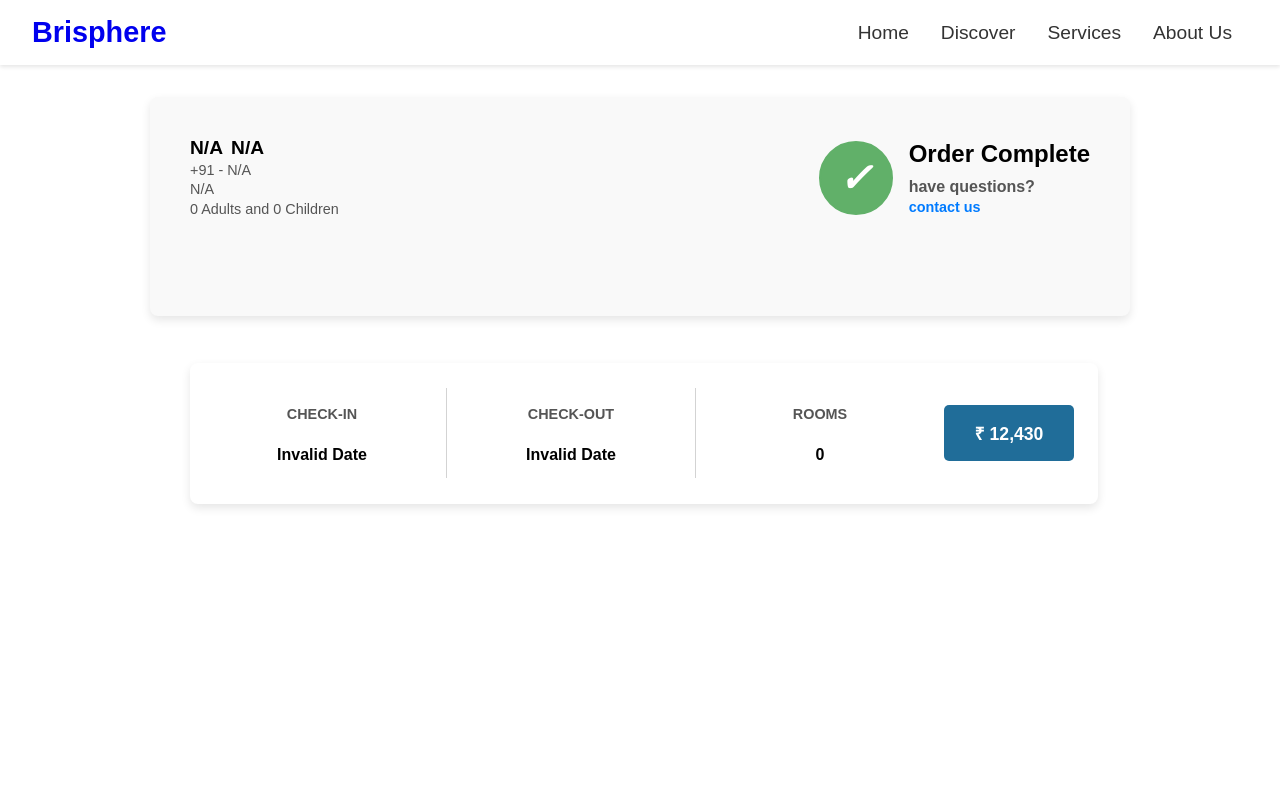
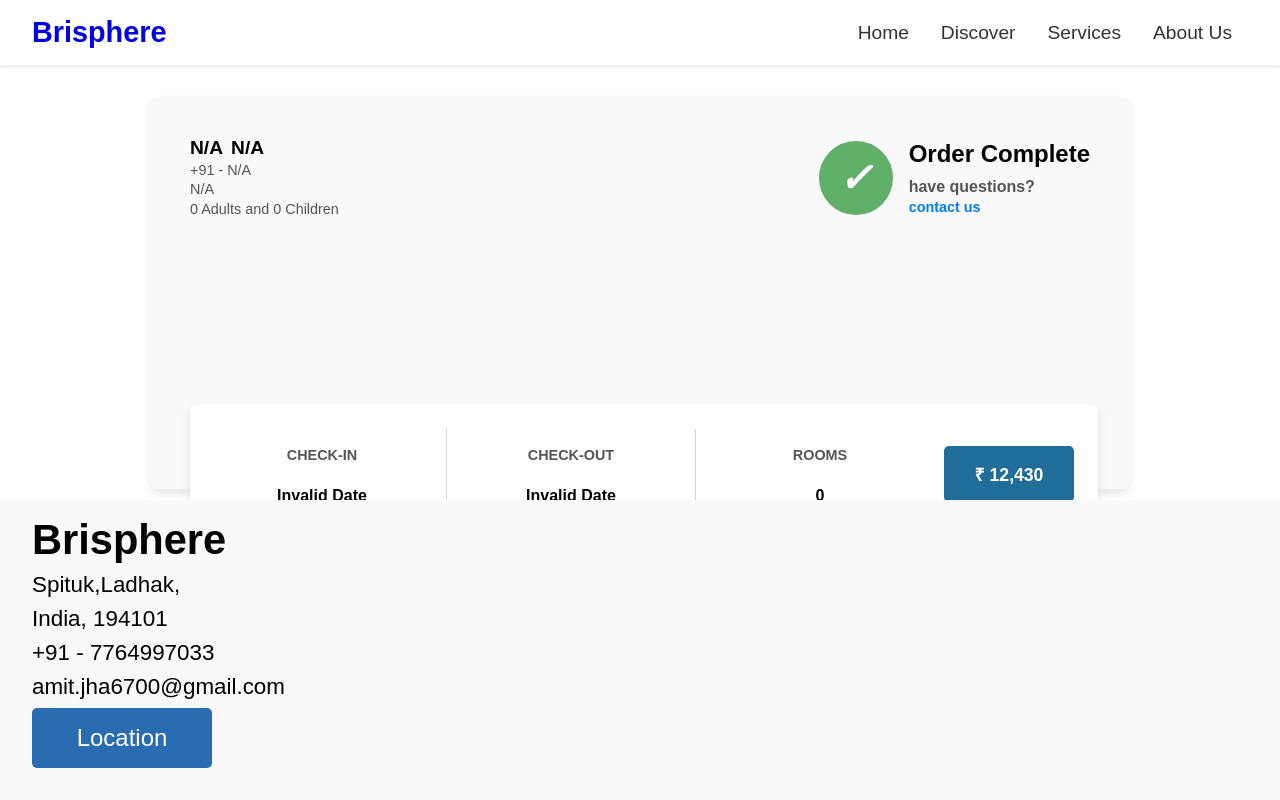
Before and after one commit to saivenkat-pentakota/travellbooking-website, a React (Create React App) app: page /booking-details in a window 1280 px wide. Built offline with nearby package versions, Linux system fonts and the light colour scheme.

Commit message:
updated css

```diff
--- a/src/App.js
+++ b/src/App.js
@@ -4,7 +4,7 @@ import 'react-datepicker/dist/react-datepicker.css';
 import Header from './components/Header';
 import ContactUs from './components/ContactUs';
 import Home from './pages/Home';
-
+import Footer from './components/Footer';
 import BookingForm from './components/BookingForm';
 import BookingDetails from './components/BookingDetails';
 
@@ -21,7 +21,7 @@ function App() {
           <Route path="/booking-details" element={<BookingDetails />} />
           <Route path="/contact" element={<ContactUs/>}/>
         </Routes>
-
+        <Footer/>
       </div>
     </Router>
   );
--- a/src/components/BookingDetails.css
+++ b/src/components/BookingDetails.css
@@ -87,8 +87,9 @@
   flex-direction: column;
   gap: 1rem;
   position: absolute;
-  bottom: 18.5rem;
+  bottom: -6rem;
   width: 860px;
+  position: relative;
 }
 
 .details-row {
--- a/src/components/BookingDetails.js
+++ b/src/components/BookingDetails.js
@@ -28,6 +28,7 @@ function BookingDetails() {
   };
 
   return (
+    <>
     <div className="booking-summary-container">
       <div className="user-info">
         <div>
@@ -83,6 +84,7 @@ function BookingDetails() {
         </div>
       </div>
     </div>
+    </>
   );
 }
 
--- a/src/components/Footer.css
+++ b/src/components/Footer.css
@@ -2,6 +2,10 @@ footer {
     color: black;
     background-color: #f9f9f9;
     padding: 1rem 0 0 2rem;
+    position: fixed;
+    bottom:0;
+    left: 0;
+    width: 100%;
   }
 
   footer h1{
--- a/src/pages/Home.js
+++ b/src/pages/Home.js
@@ -6,7 +6,7 @@ import { IoLogoFacebook } from "react-icons/io5";
 import { AiFillInstagram } from "react-icons/ai";
 import HomePageImage from '../images/homepage-img.jpg';
 import Services from '../components/Services';
-import Footer from '../components/Footer';
+// import Footer from '../components/Footer';
 import Testimonials from '../components/Testimonials';
 import Calendar from 'react-calendar';
 import 'react-calendar/dist/Calendar.css';
@@ -146,7 +146,7 @@ function Home() {
       </div>
       <Testimonials />
       <Services />
-      <Footer />
+      {/* <Footer /> */}
     </>
   );
 }
```
